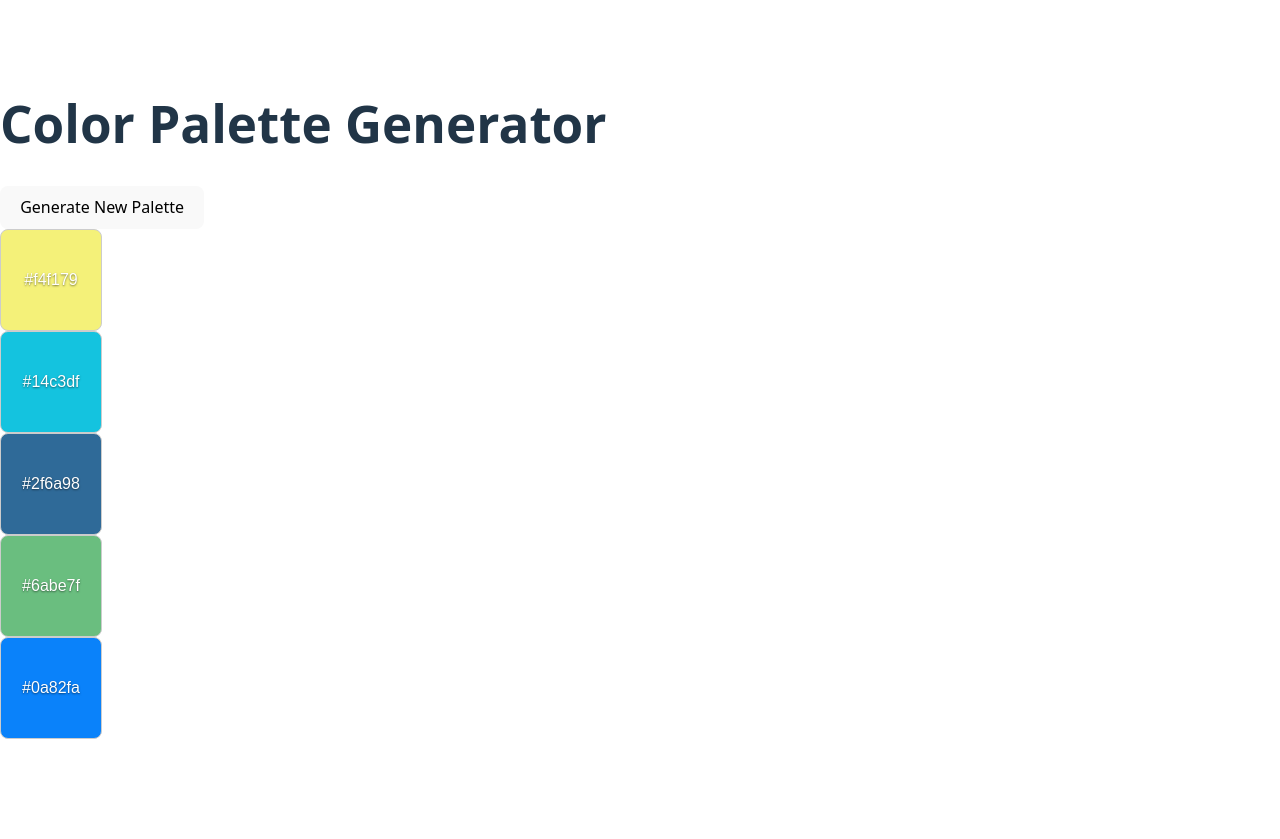
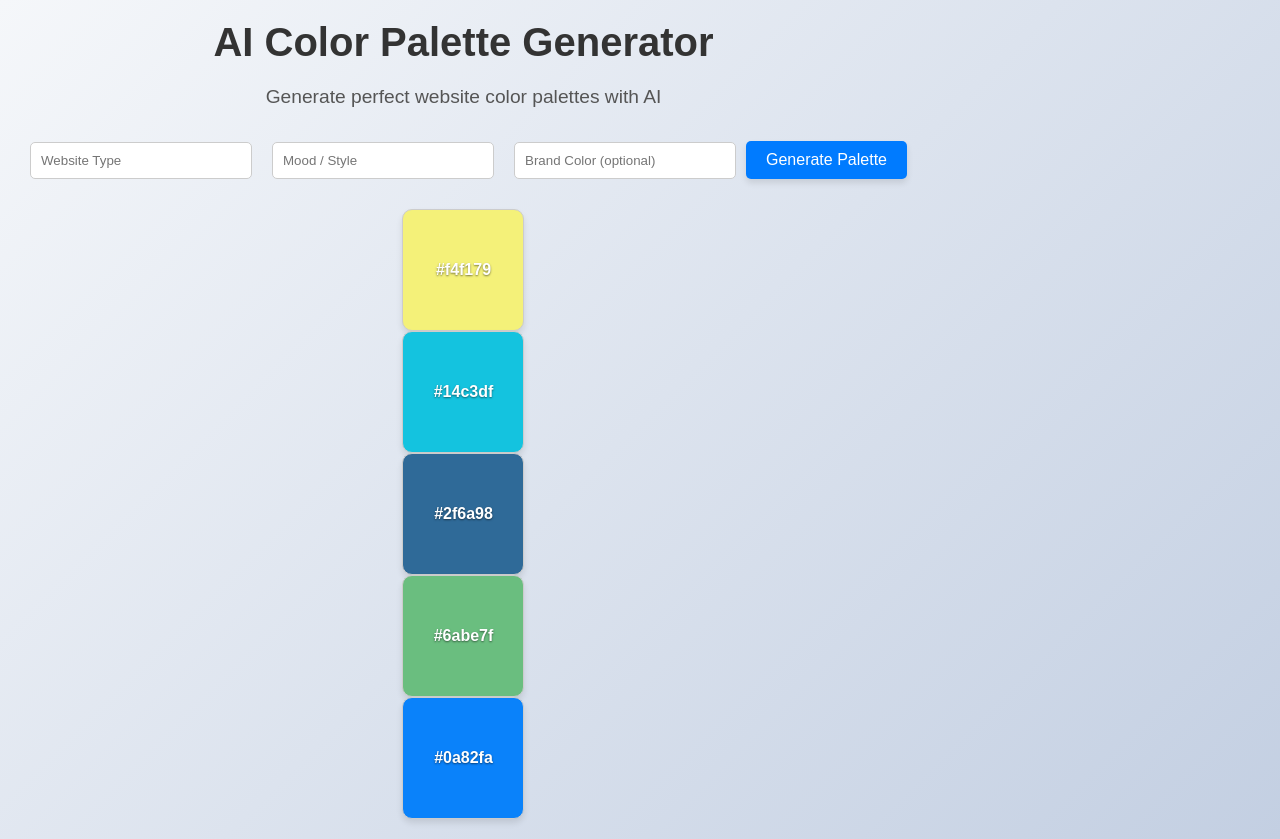
Before and after one commit to MuskanSingh9934/butterfly, a React (Vite) app: page / in a window 1280 px wide. Before the commit the page ends 800 px from the top, so only its background shows below. Built offline with nearby package versions, Linux system fonts and the light colour scheme.

Commit message:
Build UI Layout

```diff
--- /dev/null
+++ b/src/pages/Home.css
@@ -0,0 +1,86 @@
+body {
+  margin: 0;
+  font-family: Arial, sans-serif;
+  background: linear-gradient(135deg, #f5f7fa, #c3cfe2);
+  color: #333;
+}
+
+.home {
+  text-align: center;
+  padding: 20px;
+}
+
+.home-header {
+  margin-bottom: 20px;
+}
+
+.home-header h1 {
+  font-size: 2.5rem;
+  margin: 0;
+}
+
+.home-header p {
+  font-size: 1.2rem;
+  color: #555;
+}
+
+.input-section {
+  margin: 20px 0;
+}
+
+.input-section input {
+  margin: 10px;
+  padding: 10px;
+  border: 1px solid #ccc;
+  border-radius: 5px;
+  width: 200px;
+}
+
+.input-section button {
+  padding: 10px 20px;
+  background-color: #007bff;
+  color: white;
+  border: none;
+  border-radius: 5px;
+  cursor: pointer;
+  box-shadow: 0 4px 6px rgba(0, 0, 0, 0.1);
+}
+
+.input-section button:hover {
+  background-color: #0056b3;
+}
+
+.results-section {
+  display: flex;
+  justify-content: center;
+  gap: 10px;
+  margin-top: 20px;
+}
+
+.color-card {
+  width: 120px;
+  height: 120px;
+  display: flex;
+  flex-direction: column;
+  align-items: center;
+  justify-content: center;
+  border-radius: 10px;
+  box-shadow: 0 4px 6px rgba(0, 0, 0, 0.1);
+  color: white;
+  font-weight: bold;
+  cursor: pointer;
+}
+
+.color-card button {
+  margin-top: 10px;
+  padding: 5px 10px;
+  background-color: rgba(0, 0, 0, 0.5);
+  border: none;
+  border-radius: 5px;
+  color: white;
+  cursor: pointer;
+}
+
+.color-card button:hover {
+  background-color: rgba(0, 0, 0, 0.8);
+}
--- a/src/pages/Home.jsx
+++ b/src/pages/Home.jsx
@@ -1,9 +1,13 @@
 import React, { useState } from "react";
 import PaletteDisplay from "../components/PaletteDisplay";
 import generatePalette from "../utils/gemini";
+import "./Home.css";
 
 const Home = () => {
   const [palette, setPalette] = useState(generatePalette());
+  const [websiteType, setWebsiteType] = useState("");
+  const [mood, setMood] = useState("");
+  const [brandColor, setBrandColor] = useState("");
 
   const handleGenerate = () => {
     setPalette(generatePalette());
@@ -16,9 +20,36 @@ const Home = () => {
 
   return (
     <div className="home">
-      <h1>Color Palette Generator</h1>
-      <button onClick={handleGenerate}>Generate New Palette</button>
-      <PaletteDisplay palette={palette} onColorClick={handleColorClick} />
+      <header className="home-header">
+        <h1>AI Color Palette Generator</h1>
+        <p>Generate perfect website color palettes with AI</p>
+      </header>
+
+      <section className="input-section">
+        <input
+          type="text"
+          placeholder="Website Type"
+          value={websiteType}
+          onChange={(e) => setWebsiteType(e.target.value)}
+        />
+        <input
+          type="text"
+          placeholder="Mood / Style"
+          value={mood}
+          onChange={(e) => setMood(e.target.value)}
+        />
+        <input
+          type="text"
+          placeholder="Brand Color (optional)"
+          value={brandColor}
+          onChange={(e) => setBrandColor(e.target.value)}
+        />
+        <button onClick={handleGenerate}>Generate Palette</button>
+      </section>
+
+      <section className="results-section">
+        <PaletteDisplay palette={palette} onColorClick={handleColorClick} />
+      </section>
     </div>
   );
 };
```
